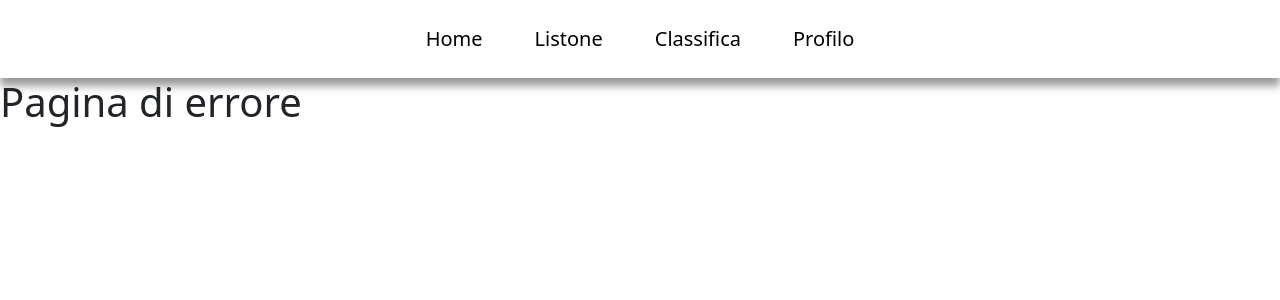
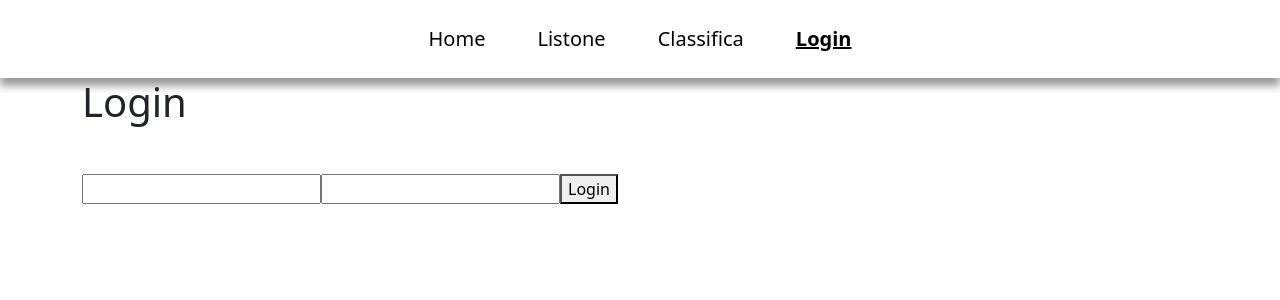
Before and after one commit to lorycade/fantafoot-vite, a React (Vite) app: page /login in a window 1280 px wide. Shown: the top 300 px of the page. Built offline with nearby package versions, Linux system fonts and the light colour scheme.

Commit message:
init login logics

```diff
--- a/package.json
+++ b/package.json
@@ -9,6 +9,7 @@
     "preview": "vite preview"
   },
   "dependencies": {
+    "axios": "^1.3.3",
     "bootstrap": "^5.2.3",
     "react": "^18.2.0",
     "react-dom": "^18.2.0",
--- a/src/App.jsx
+++ b/src/App.jsx
@@ -7,6 +7,7 @@ import Listone from "./pages/Listone";
 import Classifica from "./pages/Classifica";
 import Profilo from "./pages/Profilo";
 import InserimentoFormazione from "./pages/InserimentoFormazione";
+import Login from "./pages/Login";
 
 const router = createBrowserRouter([
   { path: '/',
@@ -18,6 +19,7 @@ const router = createBrowserRouter([
     { path: '/classifica', element: <Classifica />},
     { path: '/profilo', element: <Profilo />},
     { path: '/inserisci-formazione', element: <InserimentoFormazione />},
+    { path: '/login', element: <Login />},
   ]},
 ])
 
--- a/src/components/header/header.jsx
+++ b/src/components/header/header.jsx
@@ -1,6 +1,12 @@
 import { NavLink } from "react-router-dom";
+import { useContext } from "react";
+import { UserContext } from "../../context/UserContext";
 
 const Header = ({ toggleModal }) => {
+
+  const {user} = useContext(UserContext)
+
+  console.log(user);
 
   return (
     <header>
@@ -8,9 +14,10 @@ const Header = ({ toggleModal }) => {
         <li className="nav-item"><NavLink to="/" className="nav-link" end>Home</NavLink></li>
         <li className="nav-item"><NavLink to="/listone" className="nav-link">Listone</NavLink></li>
         <li className="nav-item"><NavLink to="/classifica" className="nav-link">Classifica</NavLink></li>
-        <li className="nav-item"><NavLink to="/profilo" className="nav-link">
+        {user && <li className="nav-item"><NavLink to="/profilo" className="nav-link">
             Profilo
-          </NavLink></li>
+          </NavLink></li>}
+        {!user && <li className="nav-item"><NavLink to="/login" className="nav-link">Login</NavLink></li>}
         {/* <div className="nav-item"><Button className="nav-link" onClick={toggleModal}>Accedi</Button></div> */}
       </ul>
     </header>
--- /dev/null
+++ b/src/context/UserContext.jsx
@@ -0,0 +1,12 @@
+import { createContext, useState } from "react";
+
+export const UserContext = createContext(null);
+
+export default ({children}) => {
+  const [user, setUser] = useState(null);
+  return (
+    <UserContext.Provider value={{user, setUser}}>
+      {children}
+    </UserContext.Provider>
+  )
+}
--- a/src/main.jsx
+++ b/src/main.jsx
@@ -1,10 +1,14 @@
-import React from 'react'
-import ReactDOM from 'react-dom/client'
-import App from './App'
-import './index.scss'
+import React from "react";
+import ReactDOM from "react-dom/client";
+import App from "./App";
+import "./index.scss";
 
-ReactDOM.createRoot(document.getElementById('root')).render(
+import UserContextProvider from "./context/UserContext";
+
+ReactDOM.createRoot(document.getElementById("root")).render(
   <React.StrictMode>
-    <App />
-  </React.StrictMode>,
-)
+    <UserContextProvider>
+      <App />
+    </UserContextProvider>
+  </React.StrictMode>
+);
--- a/src/pages/Classifica.jsx
+++ b/src/pages/Classifica.jsx
@@ -7,17 +7,17 @@ function Classifica() {
       <div className="container">
         <div className="row mt-40 fx-center">
           <div className="col-12">
-            <h2 className="follow-title t-bold text-center">Listone</h2>
+            <h2 className="follow-title t-bold text-center">Classifica</h2>
           </div>
         </div>
         <div className="filters">
           <div className="form-item">
-            <label for="player" class="form-label">
+            <label htmlFor="player" className="form-label">
               Cerca giocatore
             </label>
             <input
               type="text"
-              class="form-control"
+              className="form-control"
               id="player"
               placeholder="Mario Rossi"
             />
--- /dev/null
+++ b/src/pages/Login.jsx
@@ -0,0 +1,58 @@
+import { useState } from "react";
+import axios from "axios";
+import { useContext } from "react";
+import { UserContext } from "../context/UserContext";
+
+function Login() {
+  const [email, setEmail] = useState("");
+  const [password, setPassword] = useState("");
+  const [error, setError] = useState("");
+
+  const {user, setUser} = useContext(UserContext)
+
+  const handleSubmit = async (event) => {
+    event.preventDefault();
+
+    axios
+      .post("http://localhost:1337/api/auth/local", {
+        identifier: email,
+        password,
+      })
+      .then((response) => {
+        console.log("User profile", response.data.user);
+        console.log("User token", response.data.jwt);
+        setUser(response.data)
+      })
+      .catch((error) => {
+        console.log("An error occurred:", error.response);
+        if (error.response.status == 400) {
+          setError('Email o Password errate');
+        }
+      });
+  };
+
+  return (
+    <>
+      <div className="container">
+        <h1>Login</h1>
+
+        <form className="mt-5" onSubmit={handleSubmit}>
+          <input
+            type="email"
+            value={email}
+            onChange={(event) => setEmail(event.target.value)}
+          />
+          <input
+            type="password"
+            value={password}
+            onChange={(event) => setPassword(event.target.value)}
+          />
+          <button>Login</button>
+        </form>
+        {error && <p>{error}</p>}
+      </div>
+    </>
+  );
+}
+
+export default Login;
--- a/src/pages/Profilo.jsx
+++ b/src/pages/Profilo.jsx
@@ -1,11 +1,16 @@
-// import { Link } from "react-router-dom";
+
+import { useContext } from "react";
+import { UserContext } from "../context/UserContext";
 
 
 function Profilo() {
+
+  const {user, setUser} = useContext(UserContext)
+  console.log(user);
+
   return (
     <>
       <p>Profilo</p>
-      {/* <Link to="/lista">Lista</Link> */}
     </>
   );
 }
--- a/src/pages/Root.jsx
+++ b/src/pages/Root.jsx
@@ -1,14 +1,19 @@
 import { Outlet } from "react-router-dom";
+import { useContext } from "react";
+import { UserContext } from "../context/UserContext";
+
 import 'bootstrap/dist/css/bootstrap.min.css';
 
 import Header from "../components/header/header";
 import InsertTeamBanner from "../components/insert-team-banner/insert-team-banner";
 
 function Root() {
+  const {user} = useContext(UserContext)
+
   return (
     <>
       <Header />
-      <InsertTeamBanner />
+      {user && <InsertTeamBanner />}
       <Outlet />
     </>
   );
```
Also changed, not shown: 1 other file (tests, documents, lock files or other folders).
